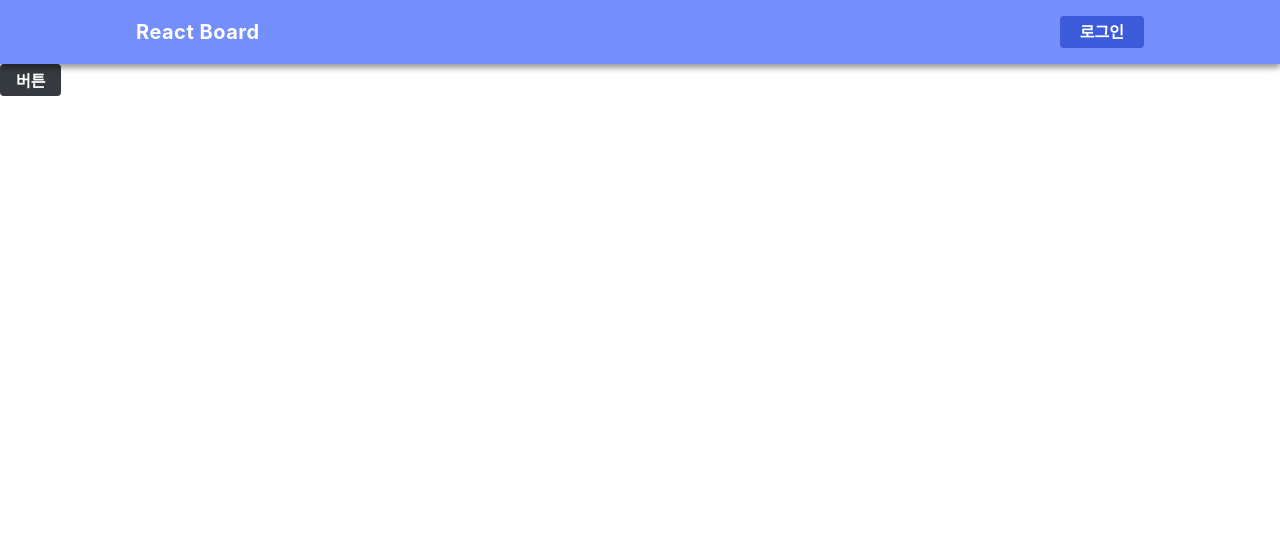
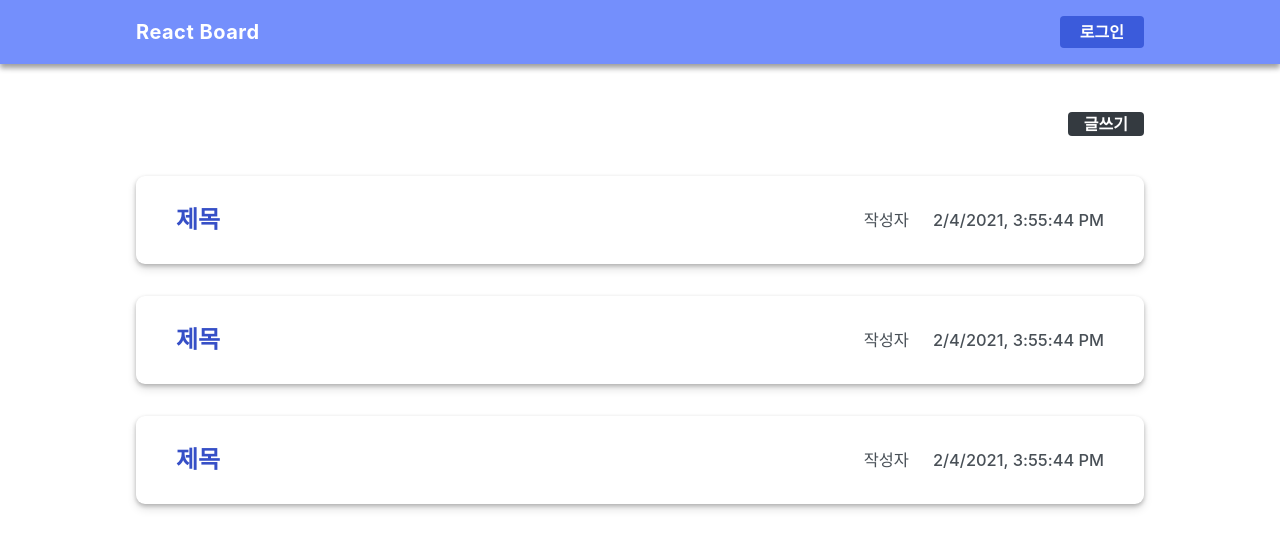
Before and after one commit to redonearth/react-board, a React (Create React App) app in the folder frontend/: page / in a window 1280 px wide. Shown: the top 548 px of the page. Built offline with nearby package versions, Linux system fonts and the light colour scheme; the HTML template or start-up script is replaced by a standard one.

Commit message:
Post 관련 코드 정리

```diff
--- /dev/null
+++ b/frontend/src/components/post/PostEditor.js
@@ -0,0 +1,115 @@
+import React, { useState } from "react";
+import { useSelector } from "react-redux";
+import { useHistory } from "react-router-dom";
+import PostWriteActionButtons from "./PostWriteActionButtons";
+import styled from "styled-components";
+import axios from "axios";
+import Responsive from "../common/Responsive";
+import ReactQuill from "react-quill";
+import "react-quill/dist/quill.snow.css";
+
+const PostEditorWrapper = styled(Responsive)`
+  display: flex;
+  width: 100%;
+  justify-content: center;
+  flex-direction: column;
+  padding: 50px;
+`;
+
+const PostTitle = styled.h2`
+  font-size: 2.5rem;
+  font-weight: 700;
+  margin-bottom: 2rem;
+`;
+
+const StyledInput = styled.input`
+  outline: none;
+  border: none;
+  height: 3rem;
+  font-size: 1.25rem;
+`;
+
+const StyledReactQuill = styled(ReactQuill)`
+  .ql-editor {
+    min-height: 240px;
+    font-size: 1.25rem;
+  }
+`;
+
+const PostWriteActionButtonsWrapper = styled.div`
+  display: flex;
+  align-self: flex-end;
+`;
+
+const PostEditor = () => {
+  const history = useHistory();
+
+  const user = useSelector((state) => state.user);
+  const [title, setTitle] = useState("");
+  const [content, setContent] = useState("");
+
+  const onTitleChange = (e) => {
+    setTitle(e.currentTarget.value);
+  };
+
+  const onPublish = (e) => {
+    e.preventDefault();
+
+    if (title.length < 2 || content.length === 0) {
+      if (title.length < 2) {
+        alert("제목을 최소 2글자 이상 입력해주세요.");
+        return;
+      } else if (content.length === 0) {
+        alert("내용을 입력해주세요.");
+        return;
+      }
+    }
+
+    // const params = {
+    //   writer: user.userData._id,
+    //   title,
+    //   content
+    // };
+
+    // const publishPost = async () => {
+    //   try {
+    //     const response = await axios.post(`${POST_SERVER}/write`, params);
+    //     if (response.data.success) {
+    //       alert("포스팅을 성공했습니다!");
+    //       history.push("/");
+    //     }
+    //   } catch (e) {
+    //     alert("포스팅 에러가 발생했습니다.");
+    //   }
+    // };
+    // publishPost();
+  };
+
+  const onCancel = () => {
+    history.goBack();
+  };
+
+  return (
+    <PostEditorWrapper>
+      <PostTitle>포스팅하기</PostTitle>
+      <form onSubmit={onPublish}>
+        <StyledInput
+          placeholder="제목을 입력하세요."
+          value={title}
+          onChange={onTitleChange}
+        />
+        <StyledReactQuill
+          theme="snow"
+          placeholder="내용을 입력하세요."
+          value={content}
+          onChange={setContent}
+        />
+      </form>
+      <PostWriteActionButtonsWrapper>
+        <PostWriteActionButtons onPublish={onPublish} onCancel={onCancel} />
+      </PostWriteActionButtonsWrapper>
+    </PostEditorWrapper>
+  );
+};
+
+export default PostEditor;
--- a/frontend/src/components/Post.js
+++ b/frontend/src/components/post/PostViewer.js
@@ -1,9 +1,11 @@
 import React from "react";
+import styled from "styled-components";
+import palette from "../../lib/styles/palette";
 import { Link, withRouter } from "react-router-dom";
-import styled from "styled-components";
+import Responsive from "../common/Responsive";
 
-const Container = styled.div`
-  font-size: 12px;
+const PostViewerWrapper = styled(Responsive)`
+  margin-top: 4rem;
 `;
 
 const Title = styled.span`
@@ -20,11 +22,9 @@ const Content = styled.div``;
 
 const Post = ({ id, writer, title, content }) => (
   <Link to={`/posts/${id}`}>
-    <Container>
-      <Title>{title}</Title>
-      <Writer>{writer}</Writer>
-      <Content>{content}</Content>
-    </Container>
+    <Title>{title}</Title>
+    <Writer>{writer}</Writer>
+    <Content>{content}</Content>
   </Link>
 );
 
--- /dev/null
+++ b/frontend/src/components/post/PostViewerContainer.js
@@ -0,0 +1,9 @@
+import React from "react";
+import { withRouter } from "react-router-dom";
+import PostViewer from "./PostViewer";
+
+const PostViewerContainer = () => {
+  return <PostViewer />;
+};
+
+export default withRouter(PostViewerContainer);
--- a/frontend/src/pages/PostWriteActionButtons.js
+++ b/frontend/src/components/post/PostWriteActionButtons.js
@@ -1,5 +1,6 @@
 import React from "react";
 import styled from "styled-components";
+import Button from "../common/Button";
 
 const WriteActionButtonsBlock = styled.div`
   margin-top: 1rem;
@@ -9,7 +10,7 @@ const WriteActionButtonsBlock = styled.div`
   }
 `;
 
-const StyledButton = styled.button`
+const StyledButton = styled(Button)`
   height: 2.125rem;
   & + & {
     margin-left: 0.5rem;
--- /dev/null
+++ b/frontend/src/components/posts/PostList.js
@@ -0,0 +1,83 @@
+import React from "react";
+import styled from "styled-components";
+import Button from "../common/Button";
+import palette from "../../lib/styles/palette";
+import { Link, withRouter } from "react-router-dom";
+import Responsive from "../common/Responsive";
+
+const PostListWrapper = styled(Responsive)`
+  margin-top: 3rem;
+`;
+
+const PostItemWrapper = styled.div`
+  display: flex;
+  justify-content: space-between;
+  align-items: center;
+  border-radius: 9px;
+  padding: 2rem 2.5rem;
+  box-shadow: 0 5px 10px rgba(0, 0, 0, 0.12), 0 2px 4px rgba(0, 0, 0, 0.24);
+  transition: all 0.3s cubic-bezier(0.25, 0.8, 0.25, 1);
+  &:hover {
+    box-shadow: 0 14px 28px rgba(0, 0, 0, 0.25), 0 10px 10px rgba(0, 0, 0, 0.22);
+    background: ${palette.gray[1]};
+    cursor: pointer;
+  }
+  & + & {
+    margin-top: 2rem;
+    margin-bottom: 2rem;
+  }
+  .left {
+    font-size: 1.5rem;
+    font-weight: 700;
+    color: ${palette.indigo[9]};
+  }
+  .right {
+    font-size: 1.025rem;
+    font-weight: 500;
+    color: ${palette.gray[7]};
+    span:last-child {
+      margin-left: 1.5rem;
+    }
+  }
+`;
+
+const WritePostButtonWrapper = styled.div`
+  display: flex;
+  justify-content: flex-end;
+  margin-bottom: 2.5rem;
+`;
+
+const PostItem = ({ post }) => {
+  // const { publishedDate, title, user, _id } = post;
+  return (
+    <PostItemWrapper>
+      <div className="left">
+        <Link to="/">제목</Link>
+        {/* <Link to={`/@${user.username}/${_id}`}>{title}</Link> */}
+      </div>
+      <div className="right">
+        <span>작성자</span>
+        <span>{new Date().toLocaleString()}</span>
+        {/* <span>{user.username}</span> */}
+        {/* <span>{publishedDate}</span> */}
+      </div>
+    </PostItemWrapper>
+  );
+};
+
+const PostList = () => {
+  return (
+    <PostListWrapper>
+      <WritePostButtonWrapper>
+        <Button to="/write">글쓰기</Button>
+      </WritePostButtonWrapper>
+      <div>
+        <PostItem />
+        <PostItem />
+        <PostItem />
+      </div>
+    </PostListWrapper>
+  );
+};
+
+export default withRouter(PostList);
--- a/frontend/src/pages/LandingPage.js
+++ b/frontend/src/pages/LandingPage.js
@@ -1,12 +1,12 @@
 import React from "react";
-import Button from "../components/common/Button";
 import Header from "../components/common/Header";
+import PostList from "../components/posts/PostList";
 
 function LandingPage() {
   return (
     <>
       <Header />
-      <Button>버튼</Button>
+      <PostList />
     </>
   );
 }
--- a/frontend/src/pages/PostDetailPage.js
+++ b/frontend/src/pages/PostDetailPage.js
@@ -1,9 +1,8 @@
 import React, { useEffect, useState } from "react";
-import { withRouter } from "react-router-dom";
 import styled from "styled-components";
 import axios from "axios";
 import { POST_SERVER } from "../Config";
-import parse from "html-react-parser";
+import PostViewerContainer from "../components/post/PostViewerContainer";
 
 const Container = styled.div`
   font-size: 12px;
@@ -54,12 +53,10 @@ function PostDetailPage({ match }) {
   const { title, writer, content } = postDetail;
 
   return (
-    <Container>
-      <Title>{parse(title)}</Title>
-      <Writer>{parse(writer.name)}</Writer>
-      <Content>{parse(content)}</Content>
-    </Container>
+    <>
+      <PostViewerContainer />
+    </>
   );
 }
 
-export default withRouter(PostDetailPage);
+export default PostDetailPage;
--- a/frontend/src/pages/PostWritePage.js
+++ b/frontend/src/pages/PostWritePage.js
@@ -1,93 +1,13 @@
-import React, { useState } from "react";
-import { useSelector } from "react-redux";
-import { useHistory } from "react-router-dom";
-import PostWriteActionButtons from "./PostWriteActionButtons";
-import styled from "styled-components";
-import axios from "axios";
-import { POST_SERVER } from "../Config";
-import ReactQuill from "react-quill";
-import "react-quill/dist/quill.snow.css";
+import React from "react";
+import Responsive from "../components/common/Responsive";
+import PostEditor from "../components/post/PostEditor";
 
-const PostLayout = styled.div`
-  display: flex;
-  width: 100%;
-  justify-content: center;
-  flex-direction: column;
-  padding: 50px;
-`;
+const PostWritePage = () => {
+  return (
+    <Responsive>
+      <PostEditor />
+    </Responsive>
+  );
+};
 
-const PostTitle = styled.h2`
-  font-size: 2rem;
-`;
-
-function BoardWritePage() {
-  const history = useHistory();
-
-  const user = useSelector((state) => state.user);
-  const [title, setTitle] = useState("");
-  const [content, setContent] = useState("");
-
-  const onTitleChange = (e) => {
-    setTitle(e.currentTarget.value);
-  };
-
-  const onPublish = (e) => {
-    e.preventDefault();
-
-    if (title.length < 2 || content.length === 0) {
-      if (title.length < 2) {
-        alert("제목을 최소 2글자 이상 입력해주세요.");
-        return;
-      } else if (content.length === 0) {
-        alert("내용을 입력해주세요.");
-        return;
-      }
-    }
-
-    const params = {
-      writer: user.userData._id,
-      title,
-      content
-    };
-
-    const publishPost = async () => {
-      try {
-        const response = await axios.post(`${POST_SERVER}/write`, params);
-        if (response.data.success) {
-          alert("포스팅을 성공했습니다!");
-          history.push("/");
-        }
-      } catch (e) {
-        alert("포스팅 에러가 발생했습니다.");
-      }
-    };
-    publishPost();
-  };
-
-  const onCancel = () => {
-    history.goBack();
-  };
-
-  return (
-    <PostLayout>
-      <PostTitle>포스팅하기</PostTitle>
-      <form onSubmit={onPublish}>
-        <label>글 제목</label>
-        <input
-          placeholder="제목을 입력하세요."
-          value={title}
-          onChange={onTitleChange}
-        />
-        <ReactQuill
-          theme="snow"
-          placeholder="포스팅을 작성하세요."
-          value={content}
-          onChange={setContent}
-        />
-      </form>
-      <PostWriteActionButtons onPublish={onPublish} onCancel={onCancel} />
-    </PostLayout>
-  );
-}
-
-export default BoardWritePage;
+export default PostWritePage;
```
